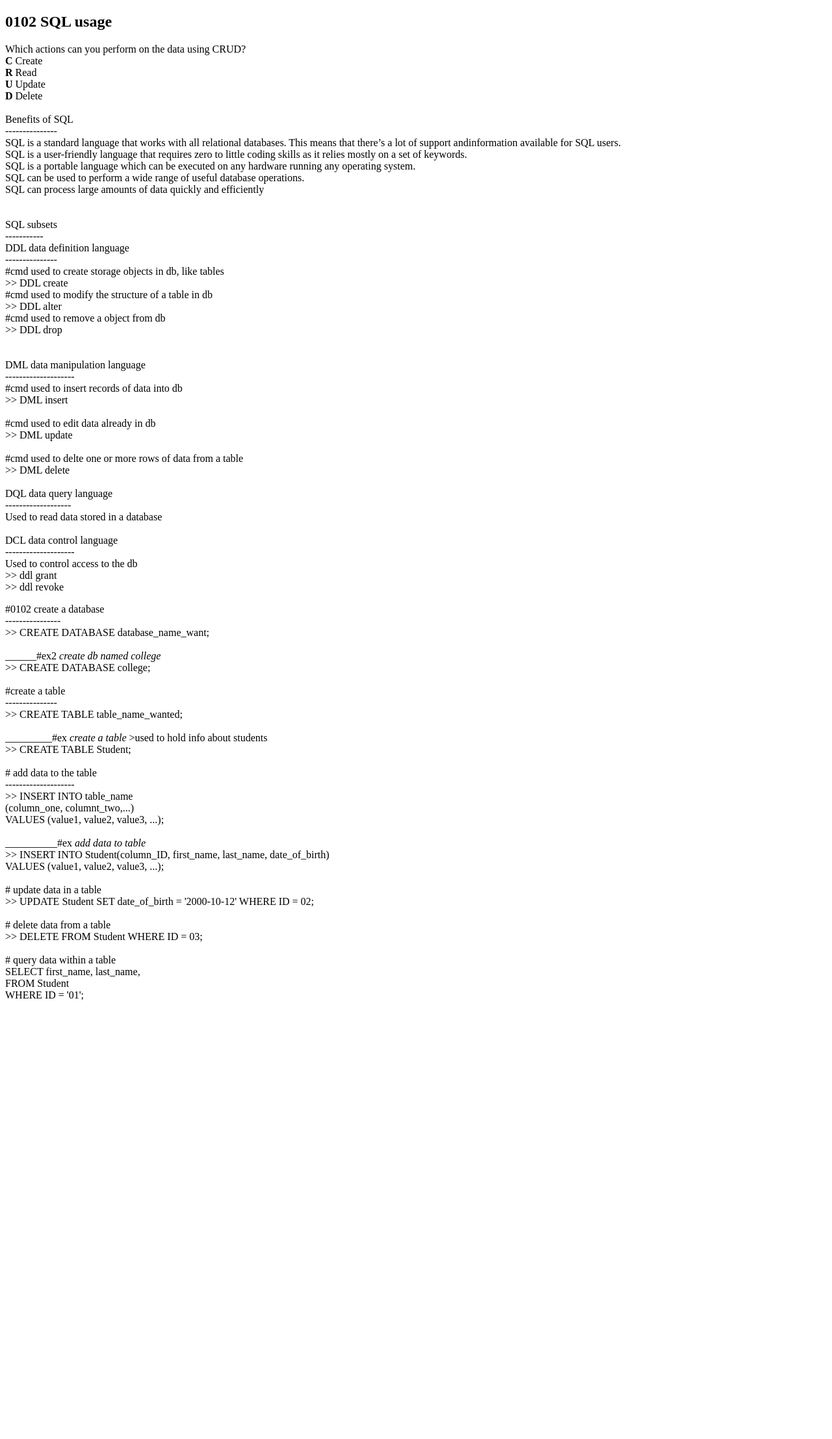
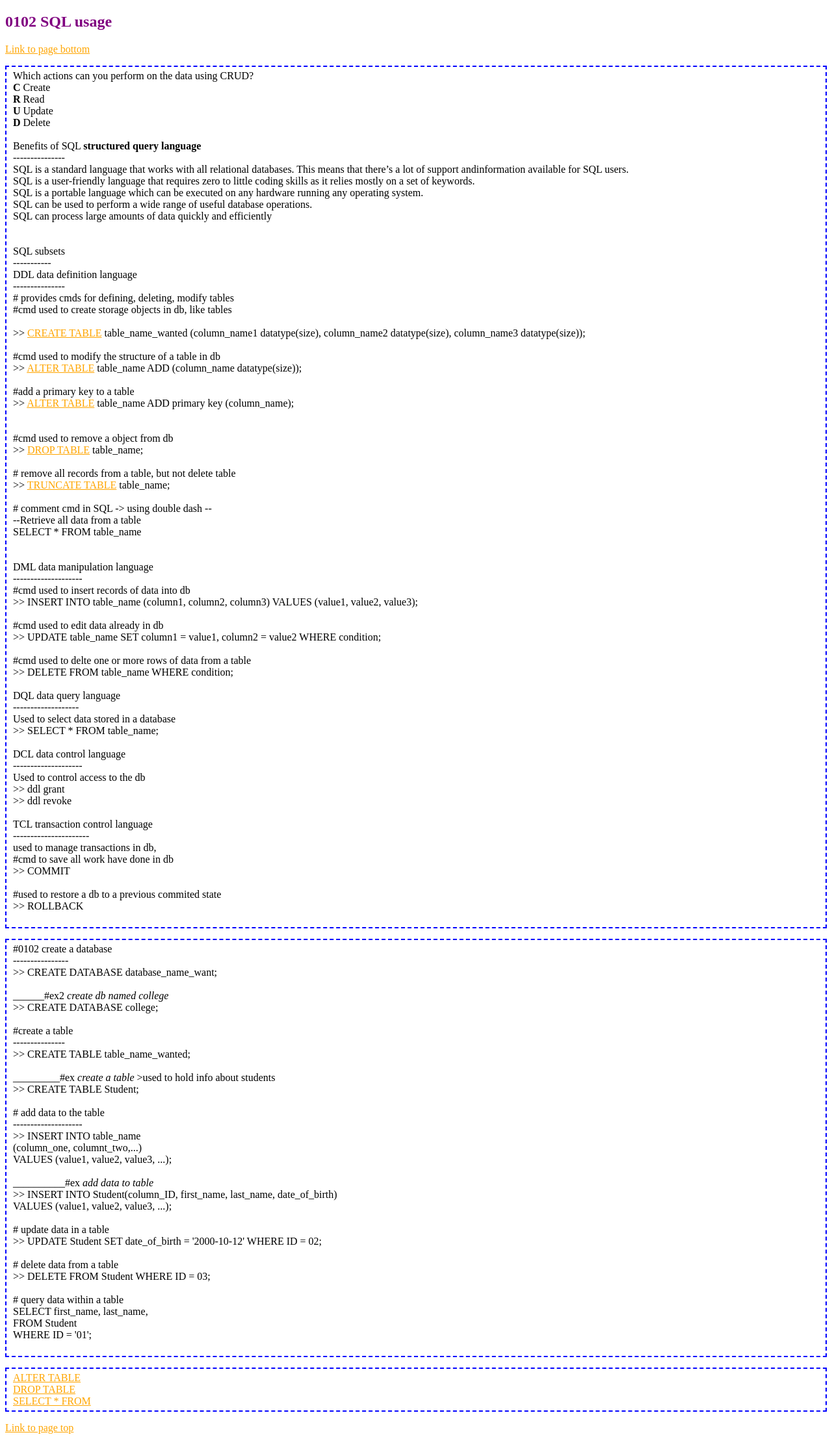
Before and after one commit to py3user22/django_proj0101, a Django app: template app_0101/templates/0102_sql_usage.html in a window 1280 px wide. Shown: the whole page at 65% size. Before the commit the page ends 1540 px from the top, so only its background shows below. Run offline with Django 5.2, Linux system fonts and the light colour scheme; the template is opened without the code that fills it, so the values that code supplies are empty.

Commit message:
0102 added cmds and some style edits

```diff
--- a/app_0101/templates/0102_sql_usage.html
+++ b/app_0101/templates/0102_sql_usage.html
@@ -1,11 +1,20 @@
 <!DOCTYPE html>
 <html lang="en">
 <head>
+    <style>
+        h2 {color: purple; }
+        p {border: 2px blue dashed; padding: 5px 0 5px 10px; }
+        p:hover {color: green; }
+        a:hover {color: pink; }
+        a {color: orange; }
+
+    </style>
     <meta charset="UTF-8">
     <title>010224' sql usage </title>
 </head>
 <body>
     <h2>0102 SQL usage</h2>
+    <a href="#botpg" id="topg">Link to page bottom</a> <br>
     <p>
        Which actions can you perform on the data using CRUD? <br>
         <b>C</b> Create <br>
@@ -13,7 +22,7 @@
         <b>U</b> Update <br>
         <b>D</b> Delete <br>
         <br>
-        Benefits of SQL <br>---------------<br>
+        Benefits of SQL <b>structured query language</b> <br>---------------<br>
         SQL is a standard language that works with all relational databases. This means that there’s a lot of support andinformation available for SQL users.<br>
         SQL is a user-friendly language that requires zero to little coding skills as it relies mostly on a set of keywords.<br>
         SQL is a portable language which can be executed on any hardware running any operating system.<br>
@@ -22,34 +31,58 @@
         <br> <br>
         SQL subsets <br>-----------<br>
         DDL data definition language <br>---------------<br>
-        #cmd used to create storage objects in db, like tables <br>
-        >> DDL create <br>
+        # provides cmds for defining, deleting, modify tables <br>
+        #cmd used to create storage objects in db, like tables <br><br>
+        >> <a href="alter" class="spec">CREATE TABLE</a> table_name_wanted (column_name1 datatype(size), column_name2 datatype(size), column_name3 datatype(size)); <br><br>
         #cmd used to modify the structure of a table in db <br>
-        >> DDL alter <br>
+        >> <a href="alter" class="spec">ALTER TABLE</a> table_name ADD (column_name datatype(size)); <br>
+        <br>
+        #add a primary key to a table <br>
+        >> <a href="alter" class="spec">ALTER TABLE</a> table_name ADD primary key (column_name); <br>
+        <br>
+        <br>
         #cmd used to remove a object from db <br>
-        >> DDL drop <br>
+        >> <a href="alter" class="spec">DROP TABLE</a> table_name; <br>
         <br>
+        # remove all records from a table, but not delete table <br>
+        >> <a href="alter" class="spec">TRUNCATE TABLE</a> table_name; <br>
+        <br>
+        # comment cmd in SQL -> using double dash -- <br>
+        --Retrieve all data from a table <br>
+        SELECT * FROM table_name <br>
+        <br>
+
         <br>
 
         DML data manipulation language <br>--------------------<br>
         #cmd used to insert records of data into db  <br>
-        >> DML insert <br>
+        >> INSERT INTO table_name (column1, column2, column3) VALUES (value1, value2, value3); <br>
         <br>
         #cmd used to edit data already in db <br>
-        >> DML update <br>
+        >> UPDATE table_name SET column1 = value1, column2 = value2 WHERE condition; <br>
         <br>
         #cmd used to delte one or more rows of data from a table <br>
-        >> DML delete <br>
+        >> DELETE FROM table_name WHERE condition; <br>
         <br>
 
         DQL data query language <br>-------------------<br>
-        Used to read data stored in a database <br>
+        Used to select data stored in a database <br>
+        >> SELECT * FROM table_name; <br>
         <br>
 
         DCL data control language <br>--------------------<br>
         Used to control access to the db <br>
         >> ddl grant <br>
         >> ddl revoke <br>
+        <br>
+        TCL transaction control language<br>----------------------<br>
+        used to manage transactions in db, <br>
+        #cmd to save all work have done in db <br>
+        >> COMMIT <br>
+        <br>
+        #used to restore a db to a previous commited state <br>
+        >> ROLLBACK  <br>
+        <br>
     </p>
     <p>
         #0102 create a database<br>----------------<br>
@@ -81,9 +114,14 @@
         FROM Student <br>
         WHERE ID = '01'; <br>
         <br>
-
-        <br>
+    </p>
+    <p>
+        <a href="alter" class="spec">ALTER TABLE</a>  <br>
+        <a href="alter" class="spec">DROP TABLE</a> <br>
+        <a href="alter" class="spec">SELECT * FROM </a>
 
     </p>
+
+    <a href="#topg" id="botpg">Link to page top</a>
 </body>
 </html>
```
